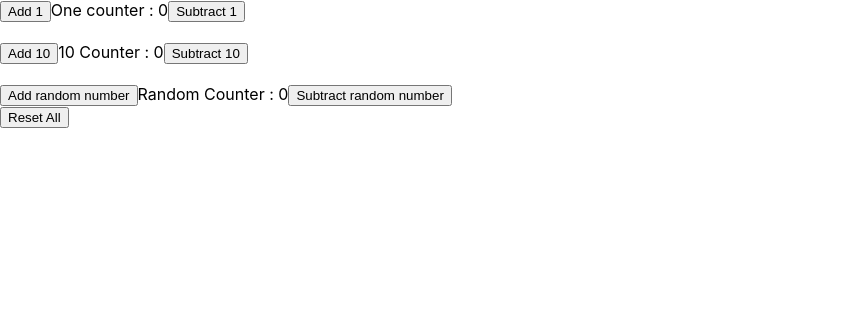
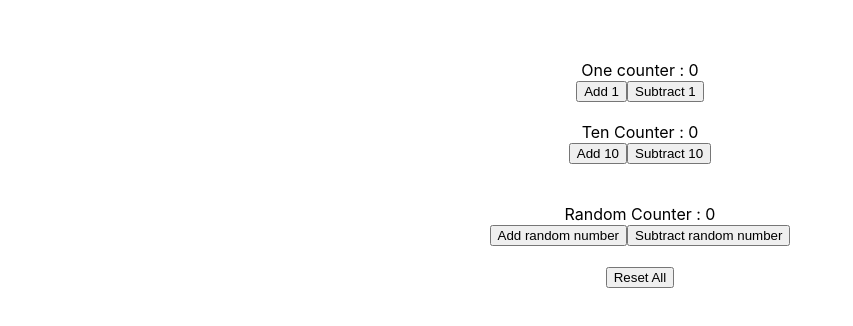
Before and after one commit to yuriyfomin17/Counter, a React (Create React App) app: page / in a window 1280 px wide. Shown: the top 326 px of the page, without its empty margins (0-853 px from the left). Built offline with nearby package versions, Linux system fonts and the light colour scheme.

Commit message:
improved

```diff
--- a/src/App.js
+++ b/src/App.js
@@ -46,29 +46,42 @@ function App() {
 
     return (
         <div>
+
+            <center>
                 <div>
-                <button onClick={increment}>Add 1</button>
+                    <br/>
+                    <br/>
+                    <br/>
                     One counter
                     : {const1}
+                    <br/>
+                    <button onClick={increment}>Add 1</button>
                     <button onClick={decrement}>Subtract 1</button>
                 </div>
+                <div>
                     <br/>
-            <div>
+                    Ten Counter
+                    : {const2}
+                    <br/>
                     <button onClick={Add10}>Add 10</button>
-                10 Counter
-                : {const2}
+
                     <button onClick={Subtract10}>Subtract 10</button>
                 </div>
                 <br/>
+                <br/>
                 <div>
-                <button onClick={addRandom}>Add random number</button>
                     Random Counter {word} {change}
                     : {const3}
+                    <br/>
+                    <button onClick={addRandom}>Add random number</button>
                     <button onClick={SubtractRandom}>Subtract random number</button>
                 </div>
                 <div>
+                    <br/>
                     <button onClick={ResetAll}>Reset All</button>
                 </div>
+            </center>
+
 
         </div>
 
```
Lines whose indentation alone changed are shown as unchanged.
